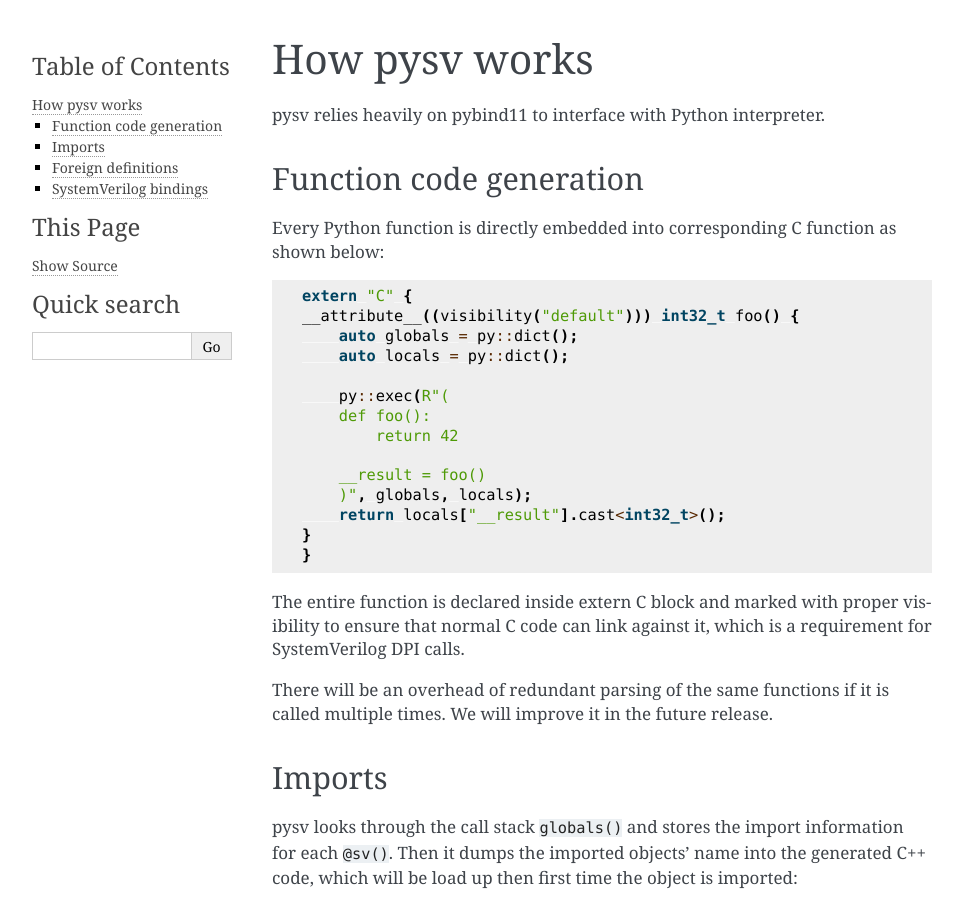
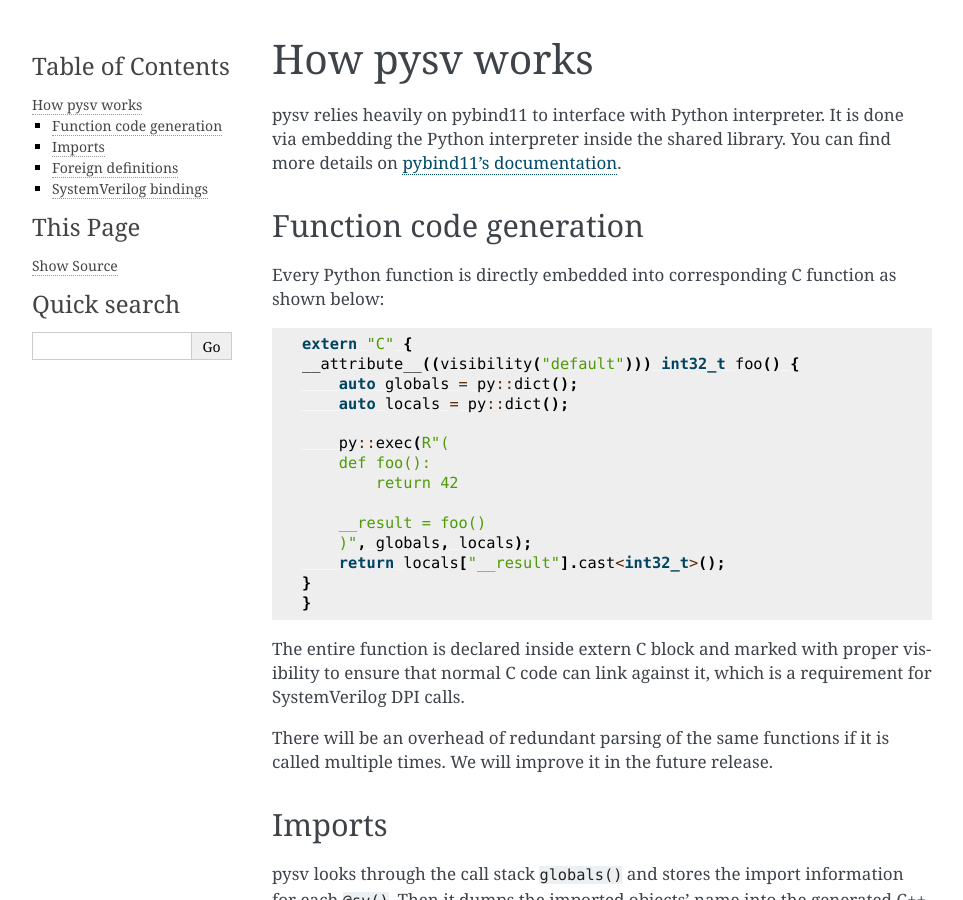
Before and after one commit to Kuree/pysv, a Sphinx documentation site: the page built from docs/advanced/internal.rst, in a window 1280 px wide and 900 px high. Shown: the whole window, without its empty margins (148-1111 px from the left). Built offline with Sphinx 7.4.7, drawn with Linux system fonts in a browser that asks for light colours; some of the changed text lies outside the part shown.

Commit message:
minor adjustment on readme and documentation

```diff
--- a/README.rst
+++ b/README.rst
@@ -69,6 +69,7 @@
 
        @sv()
        def min(self):
+           # call the numpy function
            return np.min(self.__array)
 
        @sv(return_type=DataType.Bit)
@@ -97,6 +98,8 @@
     a.add_element(1);
     assert(a.exists(1));
     assert(!a.exists(2));
+    // numpy under the hood!
+    assert(a.min() == 1);
 
 
 .. _pybind11: https://github.com/pybind/pybind11
--- a/docs/advanced/internal.rst
+++ b/docs/advanced/internal.rst
@@ -3,7 +3,9 @@
 How pysv works
 ==============
 
-pysv relies heavily on pybind11 to interface with Python interpreter.
+pysv relies heavily on pybind11 to interface with Python interpreter. It is done via
+embedding the Python interpreter inside the shared library. You can find more details
+on `pybind11's documentation`_.
 
 
 Function code generation
@@ -129,6 +131,14 @@
     endclass
     endpackage
 
+DPI functions are in the form of
+
+.. code-block:: SystemVerilog
+
+  import "DPI-C" function chandle Foo_pysv_init();
+
+Python types are converted into SystemVerilog types based on auto detection or user-provided
+``DataType``.
 
 Notice that the class methods is flattened into normal function where the first
 argument is the C pointer. Each generated class will hold a pointer to its
@@ -136,3 +146,4 @@
 
 
 .. _DPI: https://en.wikipedia.org/wiki/SystemVerilog_DPI
+.. _pybind11's documentation: https://pybind11.readthedocs.io/en/stable/advanced/embedding.html
--- a/docs/advanced/systemverilog.rst
+++ b/docs/advanced/systemverilog.rst
@@ -28,8 +28,8 @@
 
   vcs design1.sv design2.sv pysv_pkg.sv top.sv -sverilog -sv_lib build/libpysv.so
 
-Notice that we need additional `-sverilog` to let the parser switch to SystemVerilog
-mode.
+Notice that we need the additional `-sverilog` flag to let the parser switch to
+SystemVerilog mode.
 
 Mentor Questa®
 --------------
--- a/docs/advanced/verilator.rst
+++ b/docs/advanced/verilator.rst
@@ -12,9 +12,11 @@
 
   .. code-block::
 
-    verilator --cc design1.sv design2.sv top.cc pysv_cxx.hh libpysv.so
+    verilator --cc design1.sv design2.sv top.cc libpysv.so
 
-2. Make sure ``libpysv.so`` is in your ``LD_LIBRARY_PATH`` when you run
+2. Copy the CXX binding file to proper places so your test bench code can include it.
+
+3. Make sure ``libpysv.so`` is in your ``LD_LIBRARY_PATH`` when you run
    the test bench binary, e.g.
 
   .. code-block::
--- a/docs/install.rst
+++ b/docs/install.rst
@@ -39,7 +39,7 @@
 pysv is designed to be simulator agonistic: it can work with virtually any
 simulator that supports DPI function calls. Since pysv generates C++ code,
 it naturally supports Verilator. Here is a list of simulators that pysv has
-been tested one
+been tested on:
 
 - Cadence® Xcelium™
 - Synopsys VCS®
```
Also changed, not shown: other parts of docs/advanced/systemverilog.rst (+1 -1 lines), docs/advanced/oop.rst (+4 -4 lines), docs/basics.rst (+6 -5 lines).
